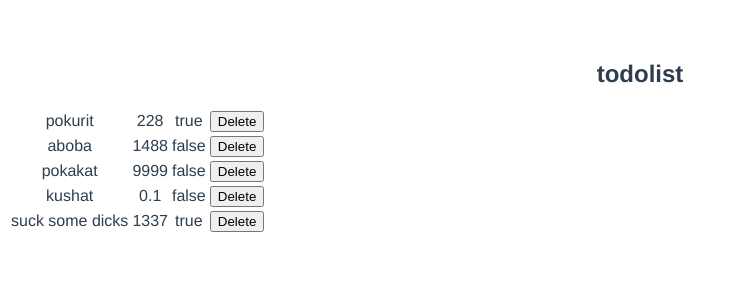
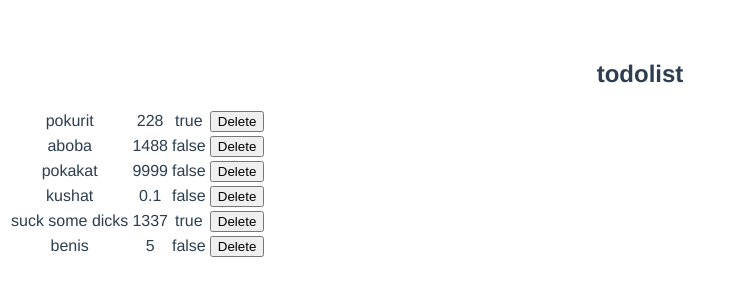
Before and after one commit to SnakerAVA/todo-list_vue, a Vue app: page / in a window 1280 px wide. Shown: the top 300 px of the page, without its empty margins (0-735 px from the left). Built offline with nearby package versions, Linux system fonts and the light colour scheme.

Commit message:
Added todo model and service

```diff
--- a/src/components/TodoList/index.js
+++ b/public/todoList.js
@@ -24,5 +24,4 @@ export default [
         difficult: 1337,
         isDone: true,
     },
-
 ]
--- a/src/components/TodoList/TodoList.vue
+++ b/src/components/TodoList/TodoList.vue
@@ -11,8 +11,9 @@
 </template>
 
 <script>
-import array from "./index.js";
 import TodoListItem from "./TodoListItem.vue";
+import {getTodoList} from "../../service/todo";
+import Todo from '../../models/Todo';
 export default {
     components: { TodoListItem},
     methods: {
@@ -34,7 +35,9 @@ export default {
 
     },
     created(){
-        this.toDoList = array;
+        this.toDoList = getTodoList();
+        this.toDoList.push(new Todo({difficult: 5, task: 'benis'}))
+        console.log(this.toDoList)
     }
 }
 </script>
--- /dev/null
+++ b/src/models/Todo.js
@@ -0,0 +1,13 @@
+let _id = 0;
+export default class Todo {
+    id;
+    task;
+    difficult;
+    isDone;
+    constructor(data) {
+        this.id = _id++;
+        this.task = data.task;
+        this.difficult = data.difficult;
+        this.isDone = data.isDone || false;
+    }
+}
--- /dev/null
+++ b/src/service/todo.js
@@ -0,0 +1,6 @@
+import todoList from "../../public/todoList"
+import Todo from "../models/Todo"
+
+export const getTodoList = () => {
+    return todoList.map(item => new Todo(item))
+}
```
